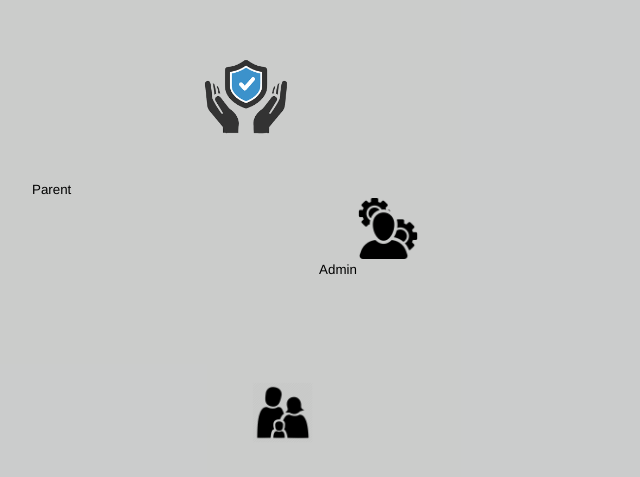
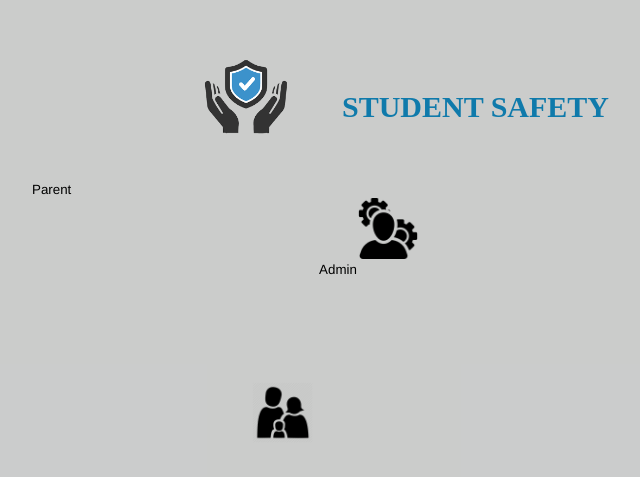
Before and after one commit to knimalaka/Student-Safety-System, a React (Create React App) app: page /components/FrontPage in a window 1280 px wide. Shown: the part 145-622 px from the top of the page, without its empty margins (302-942 px from the left). Built offline with nearby package versions, Linux system fonts and the light colour scheme; a web font is replaced by a local one.

Commit message:
Merged app.css and index.css

```diff
--- a/src/App.js
+++ b/src/App.js
@@ -9,7 +9,6 @@
 import AdminLoginForm from './components/AdminLoginForm';
 import AdminSignupForm from './components/AdminSignupForm';
 import AdminHome from './components/AdminHome';
-
 
 function App() {
 
--- a/src/FrontPage.css
+++ b/src/styles/FrontPage.css
@@ -22,8 +22,8 @@
     position: absolute;
     display: flex;
     display: block;
-    top: -440px;
-    margin-left: 700px;
+    top: -100px;
+    margin-left: 300px;
     color: #0f7aab;
 }
 
```
Also changed, not shown: src/App.css (deleted, +0 -40 lines), src/index.js (+5 -8 lines), src/styles/App.css (renamed from src/index.css), src/styles/Home.css (renamed from src/Home.css), src/styles/LoginForm.css (renamed from src/LoginForm.css), src/styles/UserFrontPage.css (renamed from src/UserFrontPage.css).
